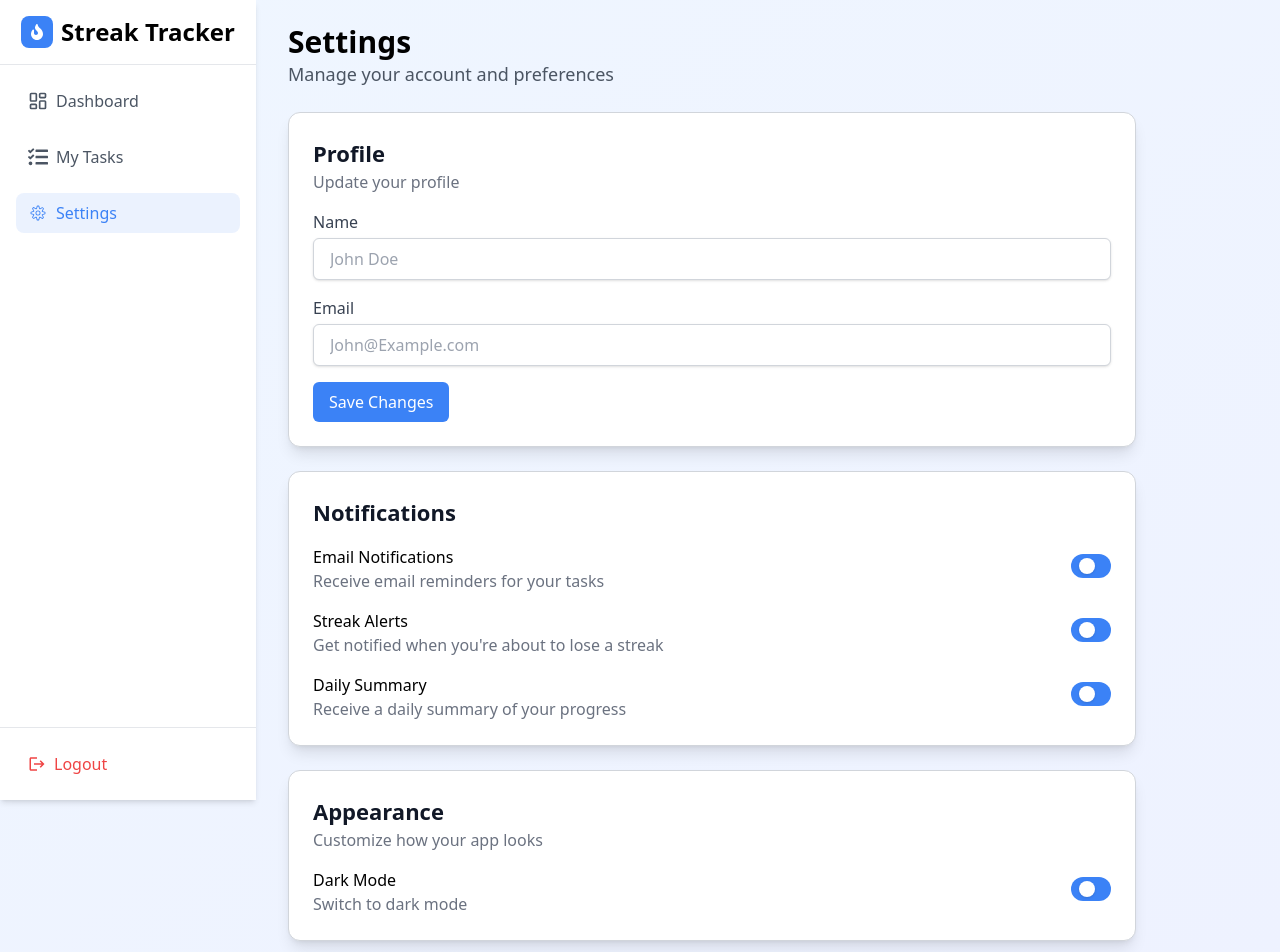
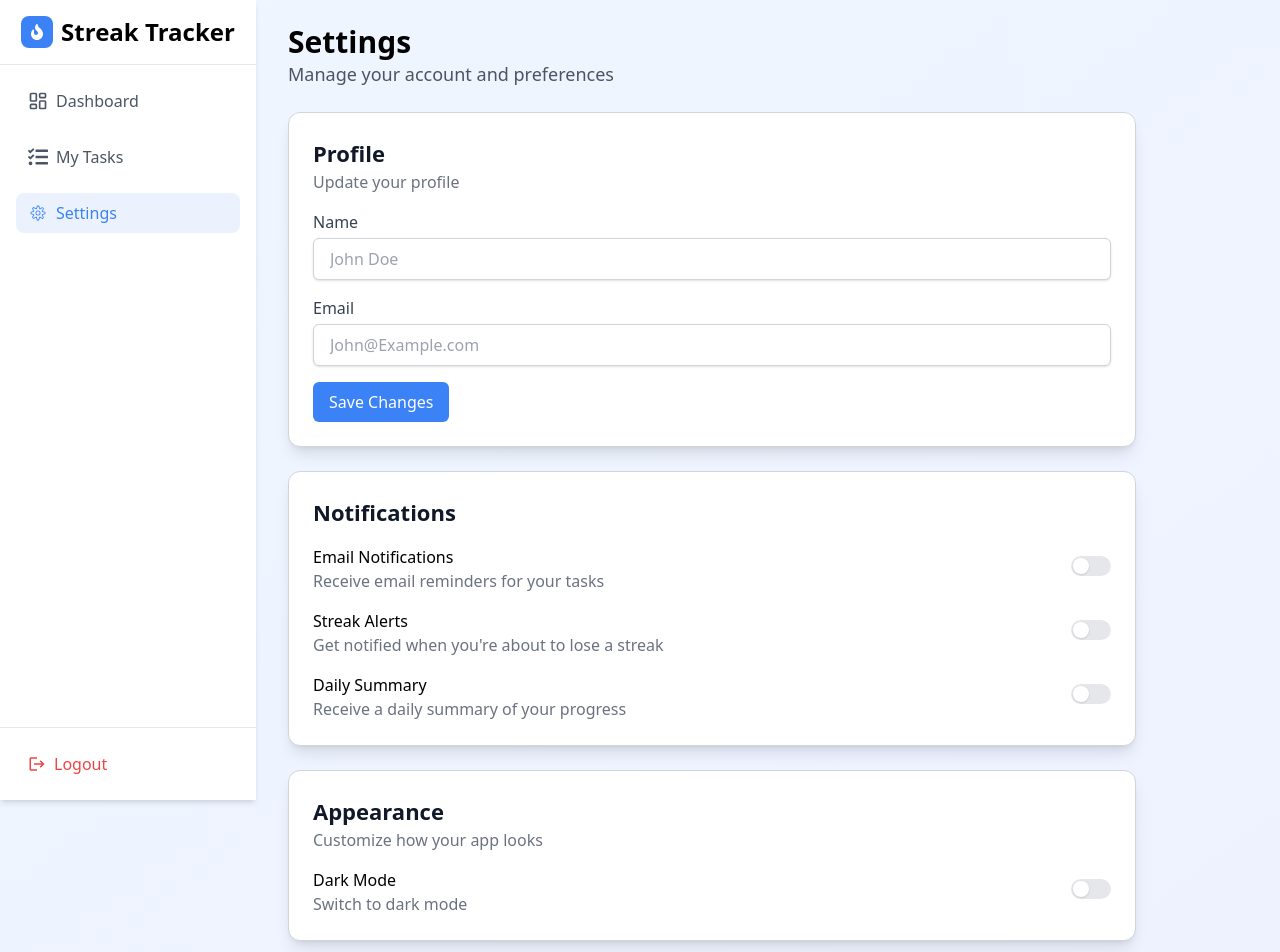
Before and after one commit to TaslimYusuf2210/Streak-Tracker, a React (Vite) app: page /dashboard/settings in a window 1280 px wide. Shown: the top 952 px of the page. Built offline with nearby package versions, Linux system fonts and the light colour scheme.

Commit message:
toggleSwitch improved

```diff
--- a/src/components/ToggleSwitch.jsx
+++ b/src/components/ToggleSwitch.jsx
@@ -7,7 +7,7 @@ function ToggleSwitch({
   colorClass = "bg-blue-600", // tailwind color for ON state
 }) {
   const sizes = {
-    sm: { track: "w-10 h-6", knob: "w-4 h-4 translate-x-0.5" },
+    sm: { track: "w-10 h-5", knob: "w-4 h-4 translate-x-0.5" },
     md: { track: "w-14 h-8", knob: "w-6 h-6 translate-x-0.5" },
     lg: { track: "w-18 h-10", knob: "w-8 h-8 translate-x-0.5" },
   };
@@ -23,7 +23,7 @@ function ToggleSwitch({
         disabled={disabled}
         className={`relative inline-flex items-center ${
           s.track
-        } rounded-full transition-colors duration-200 focus:outline-none focus:ring-2 focus:ring-offset-2 ${
+        } rounded-full transition-colors duration-200 focus:outline-none  ${
           checked ? `${colorClass} bg-opacity-100` : "bg-gray-200"
         } ${disabled ? "opacity-60 cursor-not-allowed" : "cursor-pointer"}`}
       >
@@ -31,7 +31,7 @@ function ToggleSwitch({
         <span
           className={`absolute left-0 top-1/2 -translate-y-1/2 bg-white rounded-full shadow transform transition-transform duration-200 ${
             s.knob
-          } ${checked ? "translate-x-[calc(100%_-_0.5rem)]" : ""}`}
+          } ${checked ? "translate-x-[calc(100%_-_-0.3rem)]" : ""}`}
           aria-hidden="true"
         />
       </button>
--- a/src/pages/Settings.jsx
+++ b/src/pages/Settings.jsx
@@ -3,6 +3,10 @@ import ToggleSwitch from "../components/ToggleSwitch";
 
 function Settings() {
     const [on, setOn] = useState(true)
+    const [emailNotification, setEmailNotification] = useState(false)
+    const [streakAlert, setStreakAlert] = useState(false)
+    const [dailySummary, setDailySummary] = useState(false)
+    const [darkMode, setDarkMode] = useState(false)
 
     return (
         <div className="mr-28">
@@ -35,8 +39,8 @@ function Settings() {
                             <p className="text-gray-500">Receive email reminders for your tasks</p>
                         </div>
                         <ToggleSwitch
-                        checked={on}
-                        onChange={setOn}
+                        checked={emailNotification}
+                        onChange={setEmailNotification}
                         size="sm"
                         colorClass="bg-primary"
                         >
@@ -48,8 +52,8 @@ function Settings() {
                             <p className="text-gray-500">Get notified when you're about to lose a streak</p>
                         </div>
                         <ToggleSwitch
-                        checked={on}
-                        onChange={setOn}
+                        checked={streakAlert}
+                        onChange={setStreakAlert}
                         size="sm"
                         colorClass="bg-primary"
                         >
@@ -61,8 +65,8 @@ function Settings() {
                             <p className="text-gray-500">Receive a daily summary of your progress</p>
                         </div>
                         <ToggleSwitch
-                        checked={on}
-                        onChange={setOn}
+                        checked={dailySummary}
+                        onChange={setDailySummary}
                         size="sm"
                         colorClass="bg-primary"
                         >
@@ -79,8 +83,8 @@ function Settings() {
                             <p className="text-gray-500">Switch to dark mode</p>
                         </div>
                         <ToggleSwitch
-                        checked={on}
-                        onChange={setOn}
+                        checked={darkMode}
+                        onChange={setDarkMode}
                         size="sm"
                         colorClass="bg-primary"
                         >
```
